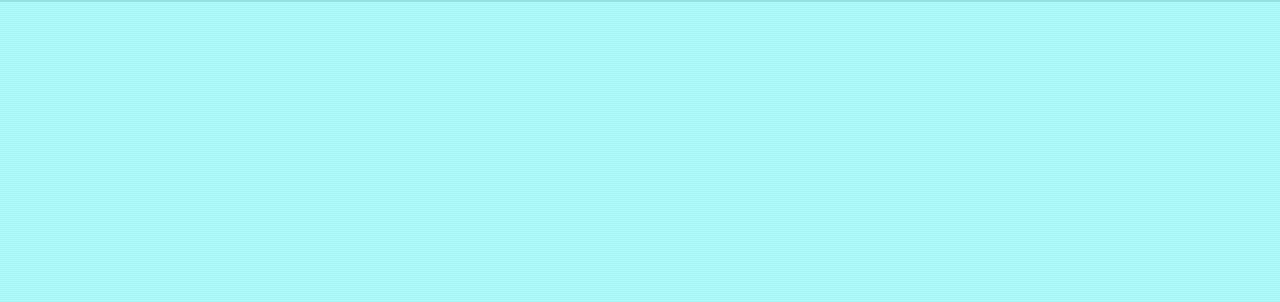
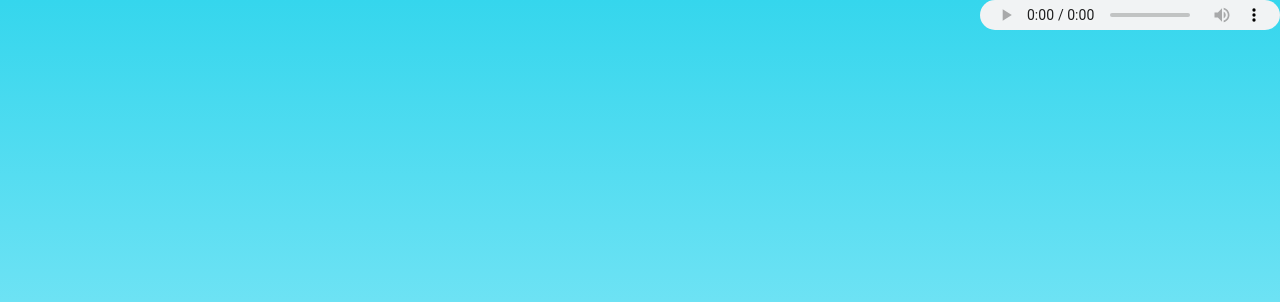
Before and after one commit to andrewdempsey2018/An-Xmas-Adventure, a plain HTML site: page index.html in a window 1280 px wide. Shown: the top 302 px of the page. Drawn offline with nearby package versions, Linux system fonts and the light colour scheme.

Commit message:
added audio

```diff
--- a/assets/css/style.css
+++ b/assets/css/style.css
@@ -1,19 +1,20 @@
 
-/* bg color from (https://hexcolor.co/gradient/B2FFFF) */
+html {
+    height: 100%;
+}
+
 body {
-    background: #B2FFFF;
-    background: linear-gradient(to bottom, #B2FFFF 0%, #A3F0F0 100%);
-    background: -webkit-gradient(linear, left top, left bottom, color-stop(0%, #B2FFFF), color-stop(100%, #A3F0F0));
-    background: -webkit-linear-gradient(top, #B2FFFF 0%, #A3F0F0 100%);
-    background: -moz-linear-gradient(top, #B2FFFF 0%, #A3F0F0 100%);
-    background: -o-linear-gradient(top, #B2FFFF 0%, #A3F0F0 100%);
-    background: -ms-linear-gradient(top, #B2FFFF 0%, #A3F0F0 100%);
-    filter: progid:DXImageTransform.Microsoft.gradient(startColorstr='#B2FFFF', endColorstr='#A3F0F0', GradientType=0);
-    border: 1px solid #94E1E1;
-    box-shadow: inset 0 1px 0 #C1FFFF;
-    -webkit-box-shadow: inset 0 1px 0 #C1FFFF;
-    -moz-box-shadow: inset 0 1px 0 #C1FFFF;
+    height: 100%;
+    margin: 0;
+    background-repeat: no-repeat;
+    background-attachment: fixed;
+    background-image: linear-gradient(#35D6ED,  #C9F6FF);
 }
+
+audio {
+    height: 30px;
+}
+
 
 h1 {
     color: #C30F16;
--- a/index.html
+++ b/index.html
@@ -15,6 +15,12 @@
     <div class="container">
         <div class="row">
             <div class="col">
+                <div class="position-absolute top-0 end-0">
+                    <audio controls autoplay loop>
+                        <source src="assets/sfx/jump.wav" type="audio/ogg">
+                        Your browser does not support the audio element.
+                    </audio>
+                </div>
                 <div class="position-absolute top-50 start-50 translate-middle">
                     <h1>An Xmas Adventure</h1>
                     <ul class="list-unstyled">
```
